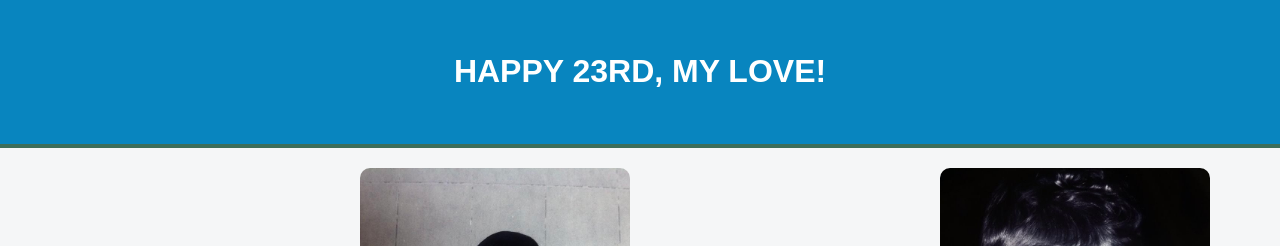
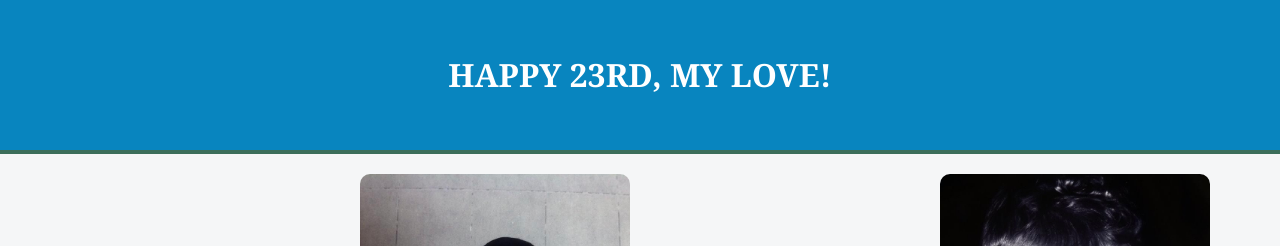
Before and after one commit to mdroeger/23-Years-Of-Max, a plain HTML site: page index.html in a window 1280 px wide. Shown: the top 246 px of the page. Drawn offline with Linux system fonts and the light colour scheme.

Commit message:
Update styles.css

```diff
--- a/styles.css
+++ b/styles.css
@@ -15,6 +15,7 @@ body {
   background-color: #0885bf;
   color: #fff;
   border-bottom: 4px solid #3c6e5a;
+  font-family: 'Georgia', serif; /* Example of a romantic and readable font */
 }
 
 .gallery {
```
